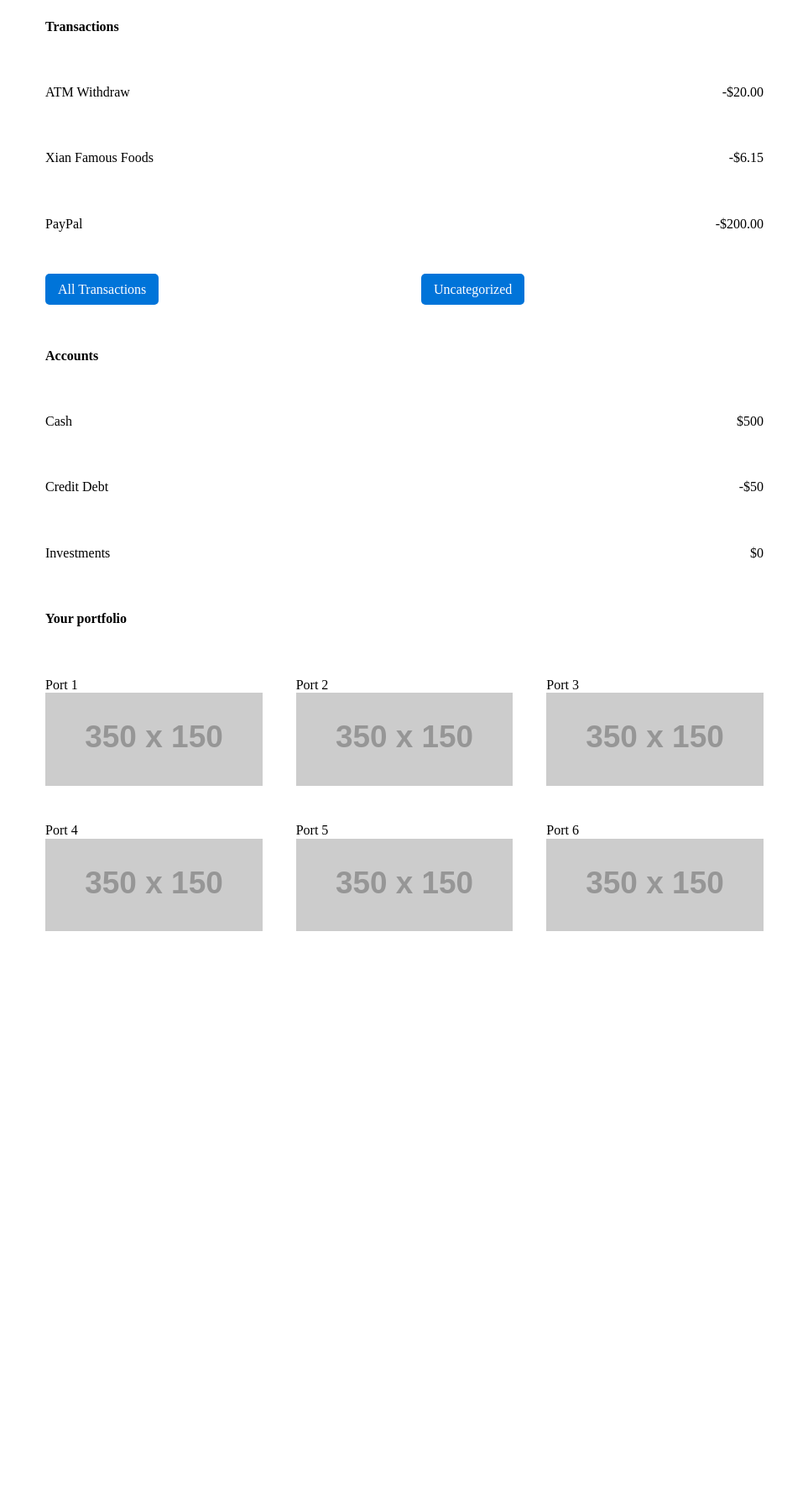
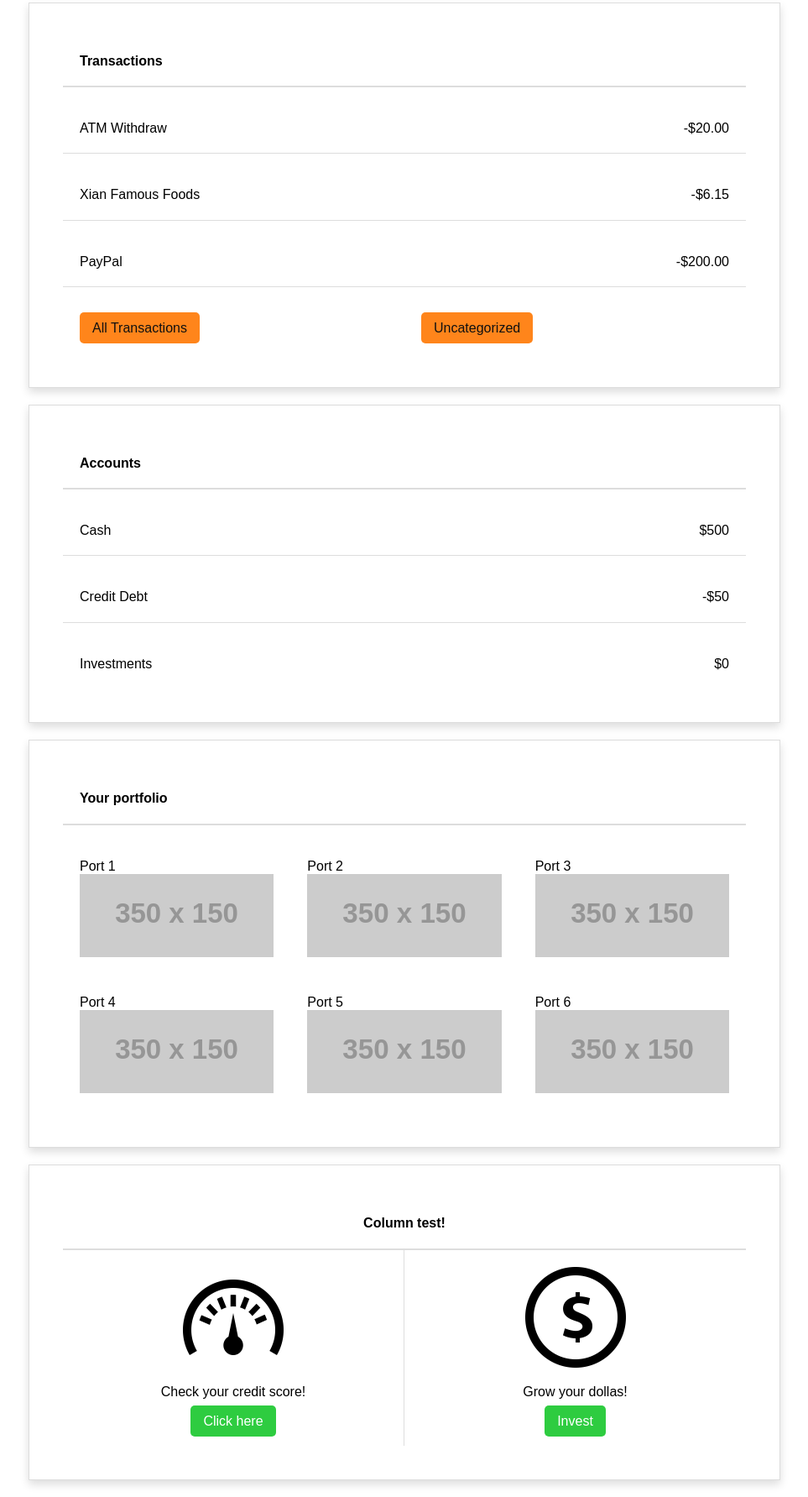
Before and after one commit to drinkingChai/get-my-sass-on, a website: page views/mint.html in a window 1280 px wide. Shown: the part 77-1860 px from the top of the page at 84% size, without its empty margins (158-1121 px from the left). Before the commit the page ends 1231 px from the top, so only its background shows below. Drawn offline with nearby package versions, Linux system fonts and the light colour scheme; files that its build step writes are made by us from their sources; placeholder pictures from the web are drawn by us; files whose address does not match are found by name.

Commit message:
finished up mint

```diff
--- a/app.js
+++ b/app.js
@@ -7,6 +7,7 @@ app.engine('html', nunjucks.render);
 nunjucks.configure('views', { noCache: true });
 
 app.use(express.static('css'));
+app.use(express.static('assets'));
 app.get('/', (req, res)=> {
 	res.render('index');
 })
--- /dev/null
+++ b/sass/mint.scss
@@ -0,0 +1,22 @@
+@import "_colors.scss";
+
+* {
+  font-family: sans-serif;
+}
+
+.border {
+  &-right { border-right: solid 1px $silver; }
+  &-btm { border-bottom: solid 1px $silver; }
+  &-all { border: solid 1px $silver; }
+
+  &-bold { border-width: 2px; }
+}
+
+section {
+  padding: 20px 40px;
+  box-shadow: 0 5px 10px $silver;
+}
+
+.img{
+  &-med { width: 120px; }
+}
--- a/views/mint.html
+++ b/views/mint.html
@@ -1,6 +1,7 @@
 {% extends 'layout.html' %}
 
 {% block content %}
+<link rel="stylesheet" href="mint.css">
 
 
 <!--
@@ -15,41 +16,41 @@
 
 
 <div class="container">
-  <section>
-    <div class="row">
+  <section class="border-all">
+    <div class="row border-btm border-bold">
       <div class="col-12 text-bold">Transactions</div>
     </div>
-    <div class="row">
+    <div class="row border-btm">
       <div class="col-10">ATM Withdraw</div>
       <div class="col-2 text-right">-$20.00</div>
     </div>
-    <div class="row">
+    <div class="row border-btm">
       <div class="col-10">Xian Famous Foods</div>
       <div class="col-2 text-right">-$6.15</div>
     </div>
-    <div class="row">
+    <div class="row border-btm">
       <div class="col-10">PayPal</div>
       <div class="col-2 text-right">-$200.00</div>
     </div>
     <div class="row">
       <div class="col-6">
-        <a class="button-blue" href="">All Transactions</a>
+        <a class="button-orange" href="">All Transactions</a>
       </div>
       <div class="col-6">
-        <a class="button-blue" href="">Uncategorized</a>
+        <a class="button-orange" href="">Uncategorized</a>
       </div>
     </div>
   </section>
 
-  <section>
-    <div class="row">
+  <section class="border-all">
+    <div class="row border-btm border-bold">
       <div class="col-12 text-bold">Accounts</div>
     </div>
-    <div class="row">
+    <div class="row border-btm">
       <div class="col-6">Cash</div>
       <div class="col-6 text-right">$500</div>
     </div>
-    <div class="row">
+    <div class="row border-btm">
       <div class="col-6">Credit Debt</div>
       <div class="col-6 text-right">-$50</div>
     </div>
@@ -59,8 +60,8 @@
     </div>
   </section>
 
-  <section>
-    <div class="row">
+  <section class="border-all">
+    <div class="row border-btm border-bold">
       <div class="col-12 text-bold">Your portfolio</div>
     </div>
     <div class="row">
@@ -93,7 +94,25 @@
         Port 6
         <img class="thumbnail" src="http://via.placeholder.com/350x150">
       </div>
+    </div>
   </section>
-</div>
+
+  <section class="border-all">
+    <div class="row">
+      <div class="col-12 text-center text-bold  border-btm border-bold">
+        Column test!
+      </div>
+      <div class="col-6 text-center border-right">
+        <img class="img-med" src="dash.png" alt="">
+        <p>Check your credit score!</p>
+        <a class="button-green" href="">Click here</a>
+      </div>
+      <div class="col-6 text-center">
+        <img class="img-med" src="dollar.png" alt="">
+        <p>Grow your dollas!</p>
+        <a class="button-green" href="">Invest</a>
+      </div>
+    </div>
+  </section>
 
 {% endblock %}
```
Also changed, not shown: assets/dash.png (added), assets/dollar.png (added), css/mint.css (added), 2 other files.
